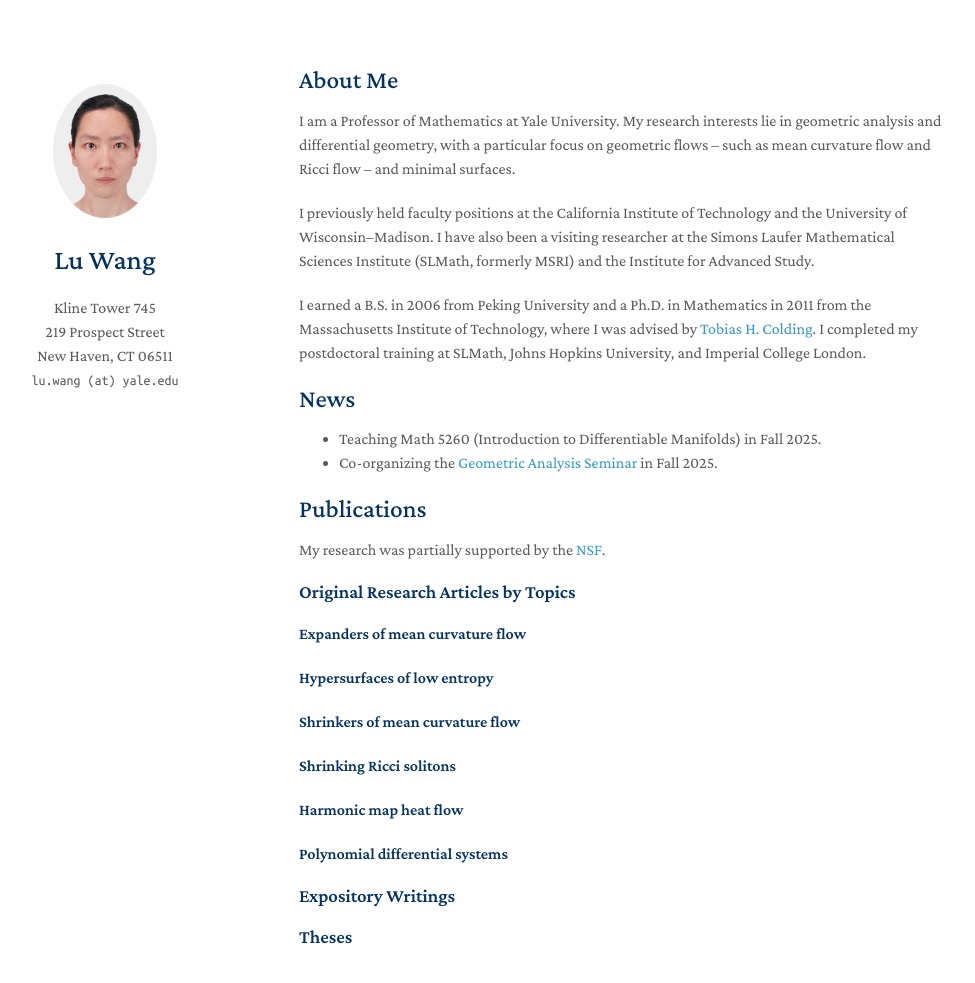
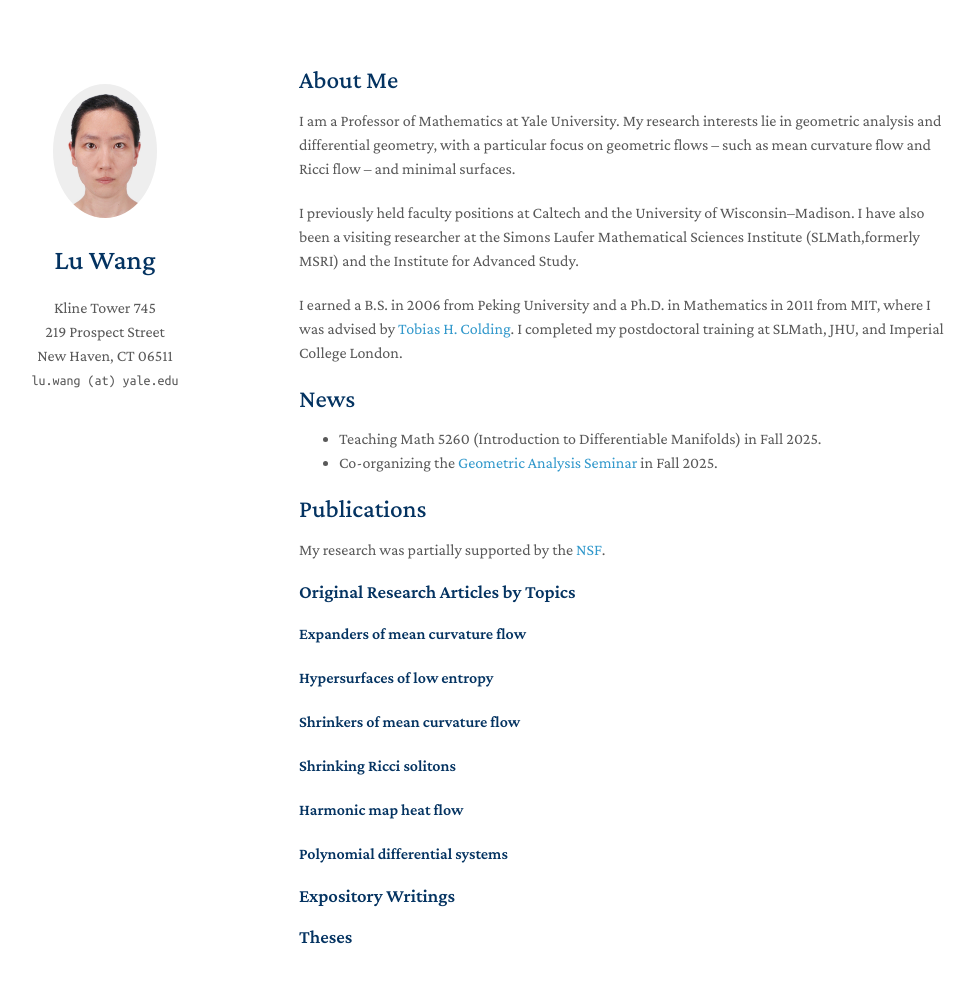
Before and after one commit to drwanglu/drwanglu.github.io, a Jekyll site: the page built from index.md, in a window 1280 px wide and 1042 px high. Shown: the top 983 px of the window, without its empty margins (171-1146 px from the left). Built offline with Jekyll 4.4.1, drawn with Linux system fonts in a browser that asks for light colours; a style sheet for code colours, icons or effects is not loaded; our own code applies the rules of GitHub Pages for plain Markdown files.

Commit message:
Update index.md

```diff
--- a/index.md
+++ b/index.md
@@ -7,11 +7,11 @@ layout: homepage
 I am a Professor of Mathematics at Yale University.
 My research interests lie in geometric analysis and differential geometry, with a particular focus on geometric flows -- such as mean curvature flow and Ricci flow -- and minimal surfaces.
 
-I previously held faculty positions at the California Institute of Technology and the University of Wisconsin--Madison.
-I have also been a visiting researcher at the Simons Laufer Mathematical Sciences Institute (SLMath, formerly MSRI) and the Institute for Advanced Study.
+I previously held faculty positions at Caltech and the University of Wisconsin--Madison.
+I have also been a visiting researcher at the Simons Laufer Mathematical Sciences Institute (SLMath,formerly MSRI) and the Institute for Advanced Study.
 
-I earned a B.S. in 2006 from Peking University and a Ph.D. in Mathematics in 2011 from the Massachusetts Institute of Technology, where I was advised by [Tobias H. Colding](https://en.wikipedia.org/wiki/Tobias_Colding).
-I completed my postdoctoral training at SLMath, Johns Hopkins University, and Imperial College London.
+I earned a B.S. in 2006 from Peking University and a Ph.D. in Mathematics in 2011 from MIT, where I was advised by [Tobias H. Colding](https://en.wikipedia.org/wiki/Tobias_Colding).
+I completed my postdoctoral training at SLMath, JHU, and Imperial College London.
 
 ## News
 
```
